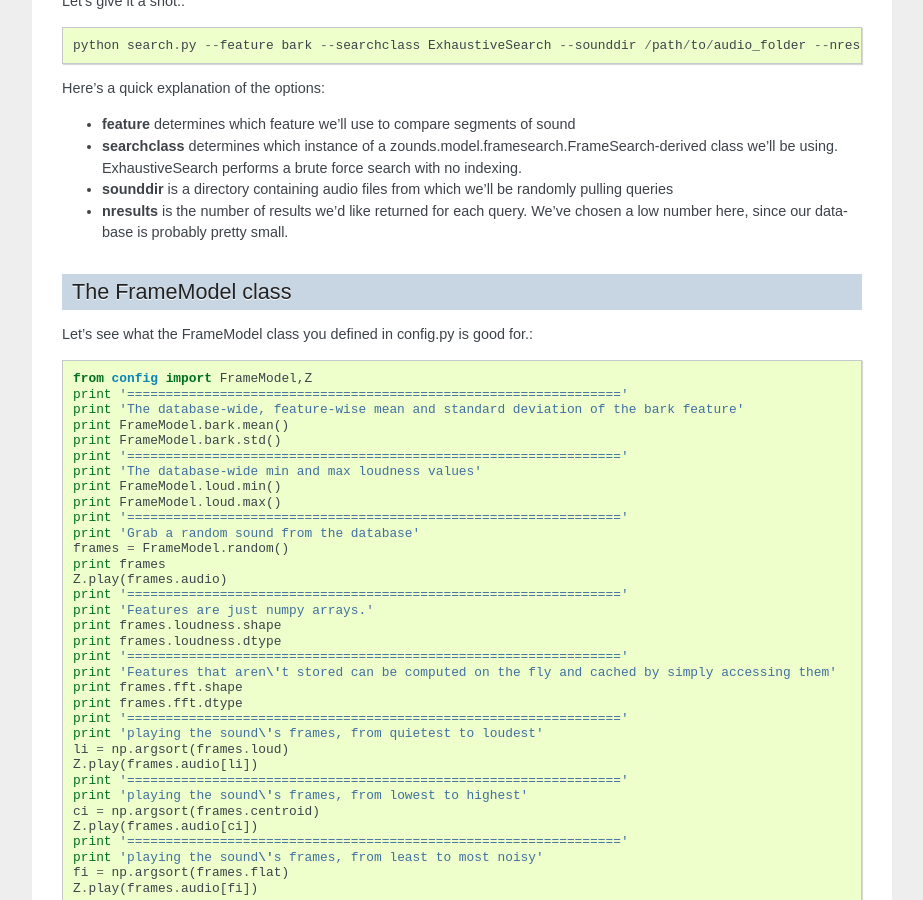
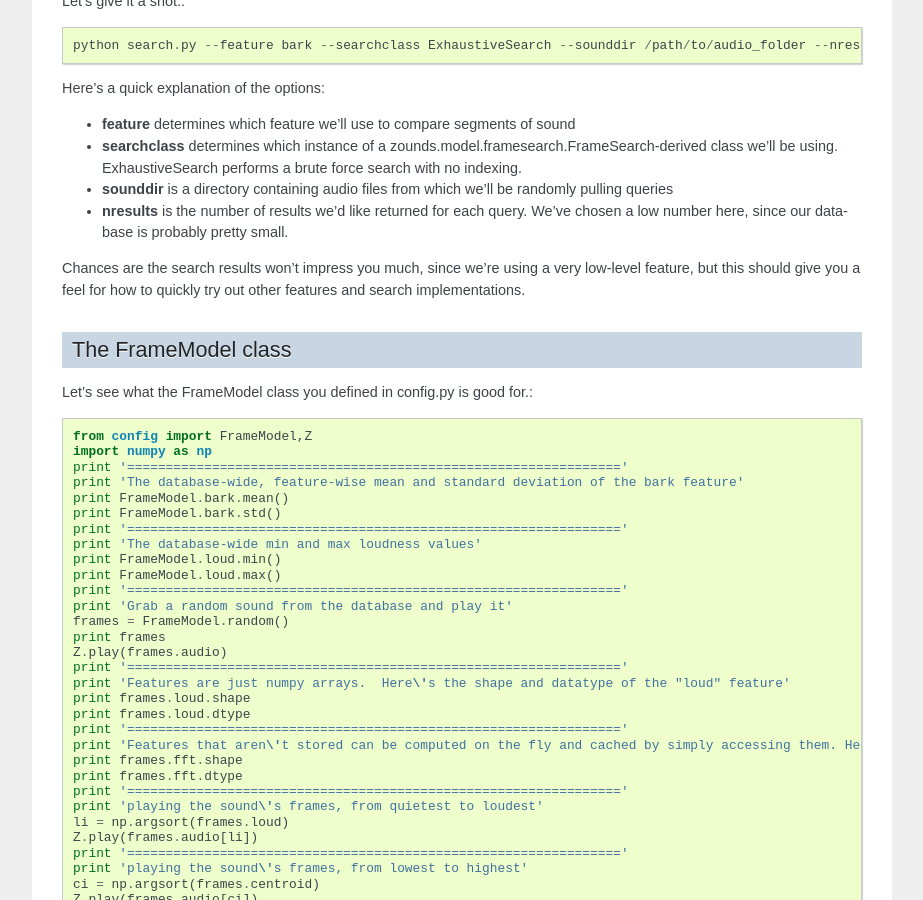
Before and after one commit to JohnVinyard/zounds, a Sphinx documentation site: the page built from doc/source/quick-start.rst, in a window 1280 px wide and 900 px high, scrolled down 3393 px. Shown: the whole window, without its empty margins (198-1121 px from the left). Built offline with Sphinx 7.4.7, drawn with Linux system fonts in a browser that asks for light colours.

Commit message:
- Fixed incorrect property name in the Frames class __str__ method - Fixed some bugs in the quick-start examples

```diff
--- a/doc/source/quick-start.rst
+++ b/doc/source/quick-start.rst
@@ -195,12 +195,17 @@ Here's a quick explanation of the options:
 - **sounddir** is a directory containing audio files from which we'll be randomly pulling queries
 - **nresults** is the number of results we'd like returned for each query.  We've chosen a low number here, since our database is probably pretty small.
 
+Chances are the search results won't impress you much, since we're using a very
+low-level feature, but this should give you a feel for how to quickly try out
+other features and search implementations.
+
 ====================================================
 The FrameModel class
 ====================================================
 Let's see what the FrameModel class you defined in config.py is good for.::
 
 	from config import FrameModel,Z
+	import numpy as np
 	print '================================================================'
 	print 'The database-wide, feature-wise mean and standard deviation of the bark feature'
 	print FrameModel.bark.mean()
@@ -210,16 +215,16 @@ Let's see what the FrameModel class you defined in config.py is good for.::
 	print FrameModel.loud.min()
 	print FrameModel.loud.max()
 	print '================================================================'
-	print 'Grab a random sound from the database'
+	print 'Grab a random sound from the database and play it'
 	frames = FrameModel.random()
 	print frames
 	Z.play(frames.audio)
 	print '================================================================'
-	print 'Features are just numpy arrays.'
-	print frames.loudness.shape
-	print frames.loudness.dtype
+	print 'Features are just numpy arrays.  Here\'s the shape and datatype of the "loud" feature'
+	print frames.loud.shape
+	print frames.loud.dtype
 	print '================================================================'
-	print 'Features that aren\'t stored can be computed on the fly and cached by simply accessing them'
+	print 'Features that aren\'t stored can be computed on the fly and cached by simply accessing them. Here\'s the shape and datatype of the "fft" feature'
 	print frames.fft.shape
 	print frames.fft.dtype
 	print '================================================================'
```
Also changed, not shown: 3 other files.
